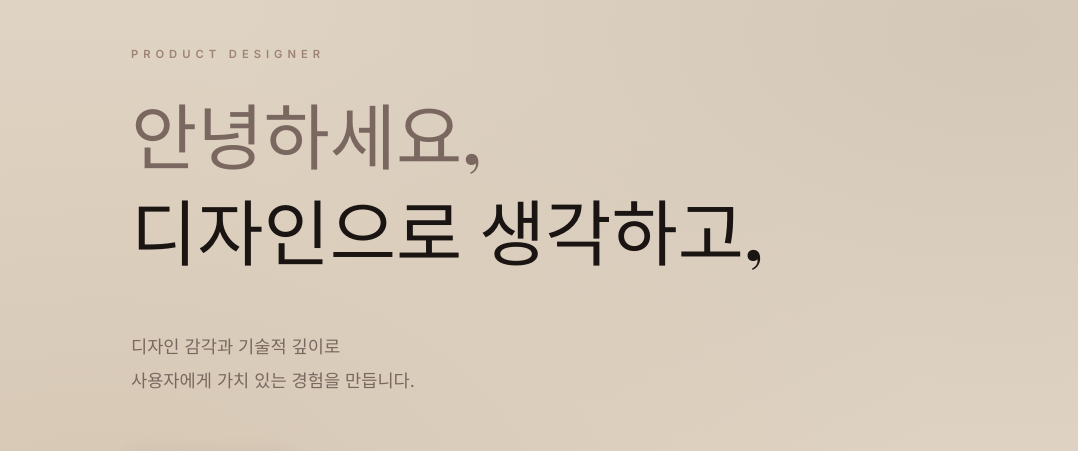
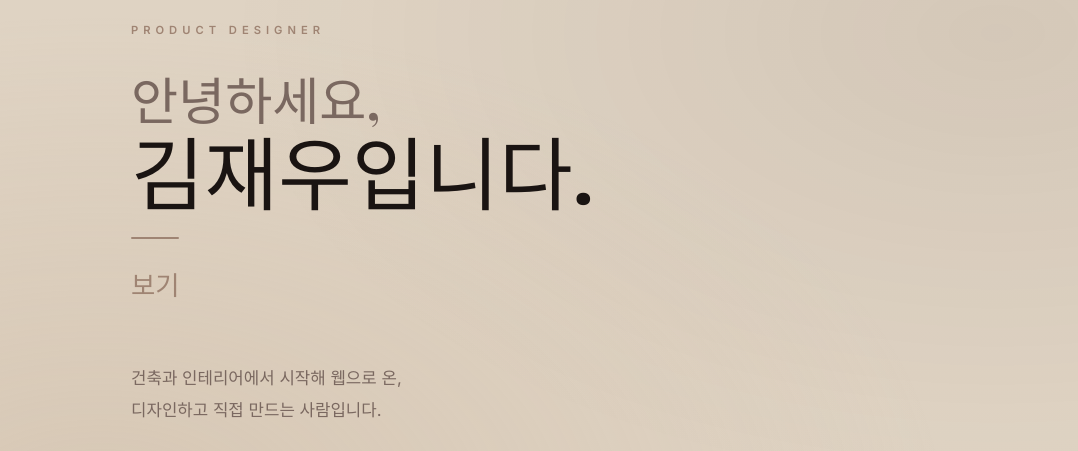
Before and after one commit to wmr102095-cloud/my-portfolio, a React (Vite) app: page /#/ in a window 1280 px wide. Shown: the part 192-643 px from the top of the page, without its empty margins (91-1169 px from the left). Built offline with nearby package versions, Linux system fonts and the light colour scheme; no server answers; the database is empty.

Commit message:
히어로 문구 개선: 김재우 이름 고정 + 타이핑 문구 교체
Co-Authored-By: Claude Sonnet 4.6 <noreply@anthropic.com>

```diff
--- a/src/components/HeroSection.jsx
+++ b/src/components/HeroSection.jsx
@@ -6,9 +6,9 @@ import Button from '@mui/material/Button';
 import { colors } from '../theme/theme';
 
 const PHRASES = [
-  '디자인으로 생각하고,',
-  '코드로 만드는,',
-  '프로덕트 디자이너입니다.',
+  '보기 좋아야 쓰고 싶어지고,',
+  '쓰고 싶어야 기억에 남습니다.',
+  '그런 사이트를 만듭니다.',
 ];
 
 const TYPE_SPEED   = 65;
@@ -92,34 +92,51 @@ export default function HeroSection() {
 
         {/* 헤드라인 */}
         <Box sx={{ mb: { xs: 5, md: 7 } }}>
+          {/* 인사 (흐린 색) */}
           <Typography
             variant="h1"
             sx={{
-              fontSize: { xs: '2.6rem', sm: '3.4rem', md: '4.5rem' },
+              fontSize: { xs: '2rem', sm: '2.6rem', md: '3.2rem' },
               fontWeight: 700,
-              lineHeight: 1.12,
-              mb: 1.5,
+              lineHeight: 1.15,
               color: colors.textMuted,
             }}
           >
             안녕하세요,
           </Typography>
 
+          {/* 이름 (진한 색, 고정) */}
+          <Typography
+            variant="h1"
+            sx={{
+              fontSize: { xs: '2.8rem', sm: '3.8rem', md: '5rem' },
+              fontWeight: 700,
+              lineHeight: 1.05,
+              color: colors.textPrimary,
+              mb: 3,
+            }}
+          >
+            김재우입니다.
+          </Typography>
+
+          {/* 구분선 */}
+          <Box sx={{ width: 48, height: '2px', backgroundColor: colors.primary, mb: 3, borderRadius: 1 }} />
+
           {/* 타이핑 줄 */}
           <Box
             sx={{
               display: 'inline-flex',
               alignItems: 'center',
-              minHeight: { xs: '3.2rem', sm: '4.2rem', md: '5.5rem' },
+              minHeight: { xs: '2rem', sm: '2.4rem', md: '2.8rem' },
             }}
           >
             <Typography
-              variant="h1"
               sx={{
-                fontSize: { xs: '2.6rem', sm: '3.4rem', md: '4.5rem' },
-                fontWeight: 700,
-                lineHeight: 1.12,
-                color: colors.textPrimary,
+                fontSize: { xs: '1.15rem', sm: '1.4rem', md: '1.65rem' },
+                fontWeight: 500,
+                lineHeight: 1.3,
+                color: colors.primary,
+                fontStyle: 'italic',
               }}
             >
               {displayed}
@@ -128,10 +145,10 @@ export default function HeroSection() {
             {/* 커서 */}
             <Box
               sx={{
-                width: { xs: '3px', md: '4px' },
-                height:  { xs: '2.6rem', sm: '3.4rem', md: '4.5rem' },
+                width: { xs: '2px', md: '2px' },
+                height: { xs: '1.3rem', sm: '1.6rem', md: '1.9rem' },
                 backgroundColor: colors.primary,
-                ml: '6px',
+                ml: '5px',
                 flexShrink: 0,
                 animation: 'cursorBlink 1s step-end infinite',
                 '@keyframes cursorBlink': {
@@ -148,14 +165,14 @@ export default function HeroSection() {
           variant="body1"
           sx={{
             color: colors.textMuted,
-            fontSize: { xs: '1rem', md: '1.1rem' },
+            fontSize: { xs: '0.95rem', md: '1.05rem' },
             lineHeight: 1.9,
-            maxWidth: 440,
+            maxWidth: 400,
             mb: { xs: 5, md: 7 },
           }}
         >
-          디자인 감각과 기술적 깊이로<br />
-          사용자에게 가치 있는 경험을 만듭니다.
+          건축과 인테리어에서 시작해 웹으로 온,<br />
+          디자인하고 직접 만드는 사람입니다.
         </Typography>
 
         {/* CTA 버튼 */}
```
